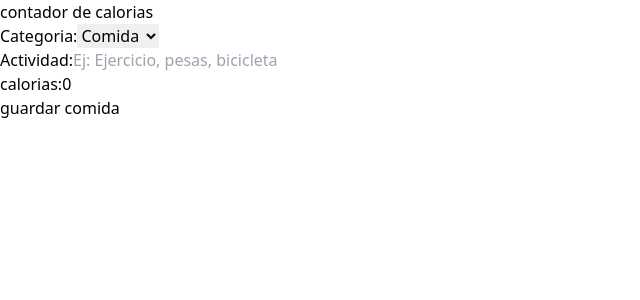
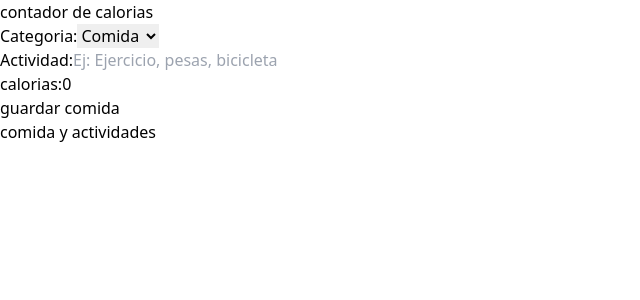
Before and after one commit to dfportillo/calculadora_consumo_calorias, a React (Vite) app: page / in a window 1280 px wide. Shown: the top 300 px of the page, without its empty margins (0-640 px from the left). Built offline with nearby package versions, Linux system fonts and the light colour scheme.

Commit message:
nueva rama para componente muestra

```diff
--- a/index.html
+++ b/index.html
@@ -6,7 +6,7 @@
     <meta name="viewport" content="width=device-width, initial-scale=1.0" />
     <title>Contador de calorias</title>
   </head>
-  <body>
+  <body class=" bg-gray-100">
     <div id="root"></div>
     <script type="module" src="/src/main.tsx"></script>
   </body>
--- a/src/App.tsx
+++ b/src/App.tsx
@@ -1,12 +1,14 @@
 import Form from "./components/Form";
 import {  useReducer } from "react";
 import { activityReducer,initialState } from "./reducers/activity-reducers";
+import ActivityList from "./components/ActivityList";
 
 
 
 function App() {
 
   const [state,dispatch] = useReducer(activityReducer,initialState);
+
 
   return (
     <>
@@ -25,6 +27,12 @@ function App() {
 
         </div>
       </section>
+
+      <section className=" p-10 max-w-4xl mx-auto">
+        <ActivityList
+          activities = {state.activities}
+        />
+      </section>
     </>
   )
 }
--- /dev/null
+++ b/src/components/ActivityList.tsx
@@ -0,0 +1,44 @@
+import { Activity } from "../types";
+import { categories} from '../data/categorys';
+import { useMemo } from "react";
+
+type ActivityListProps = {
+    activities: Activity[];
+}
+
+export default function ActivityList({ activities }: ActivityListProps) {
+
+    const IdentifyActivities = useMemo(() => // se tiene que hacer un doble callback, el primero es utilizado solamente para use memo
+        (category:Activity['category']) =>
+            console.log(category) ,[activities])
+
+    console.log(activities);
+
+    return (
+        <>
+            <h2 className=" text-4xl font-bold text-slate-600 text-center pb-4">
+                comida y actividades
+            </h2>
+            {
+                activities.map((activitiy) =>
+                    <div key={activitiy.id} className=" px-5 py-10 flex justify-between bg-white">
+                        <div className=" space-y-2">
+                            <p>
+                                {(activitiy.category)}
+                            </p>
+                            <p className=" text-2xl font-bold pt-5">{activitiy.name}</p>
+                            <p className=" text-4xl font-black text-lime-500">
+                                {activitiy.calories}{''}
+                                <span>calories</span>
+                            </p>
+                        </div>
+                        <div>
+
+                        </div>
+
+                    </div>
+                )
+            }
+        </>
+    )
+}
```
